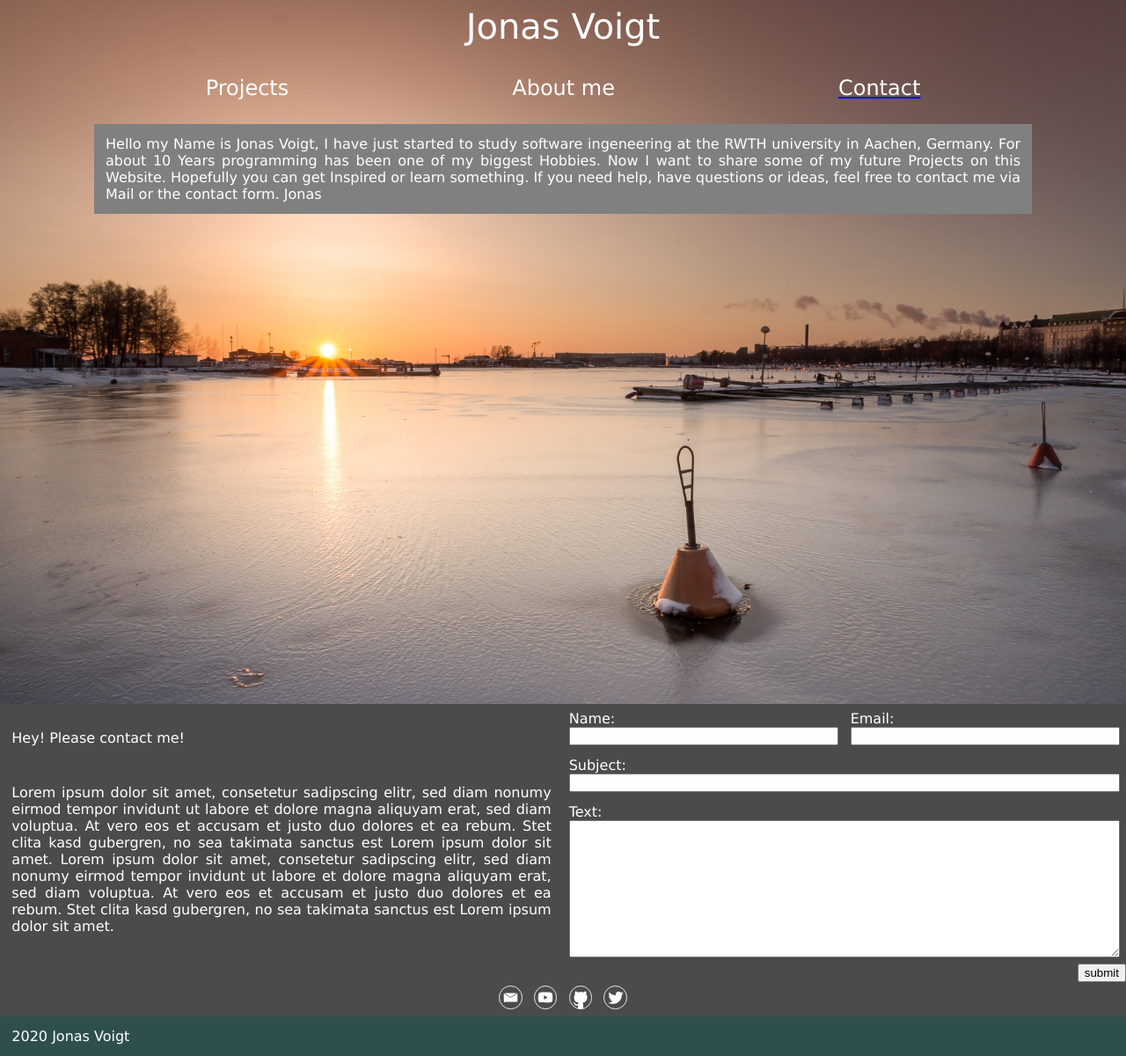
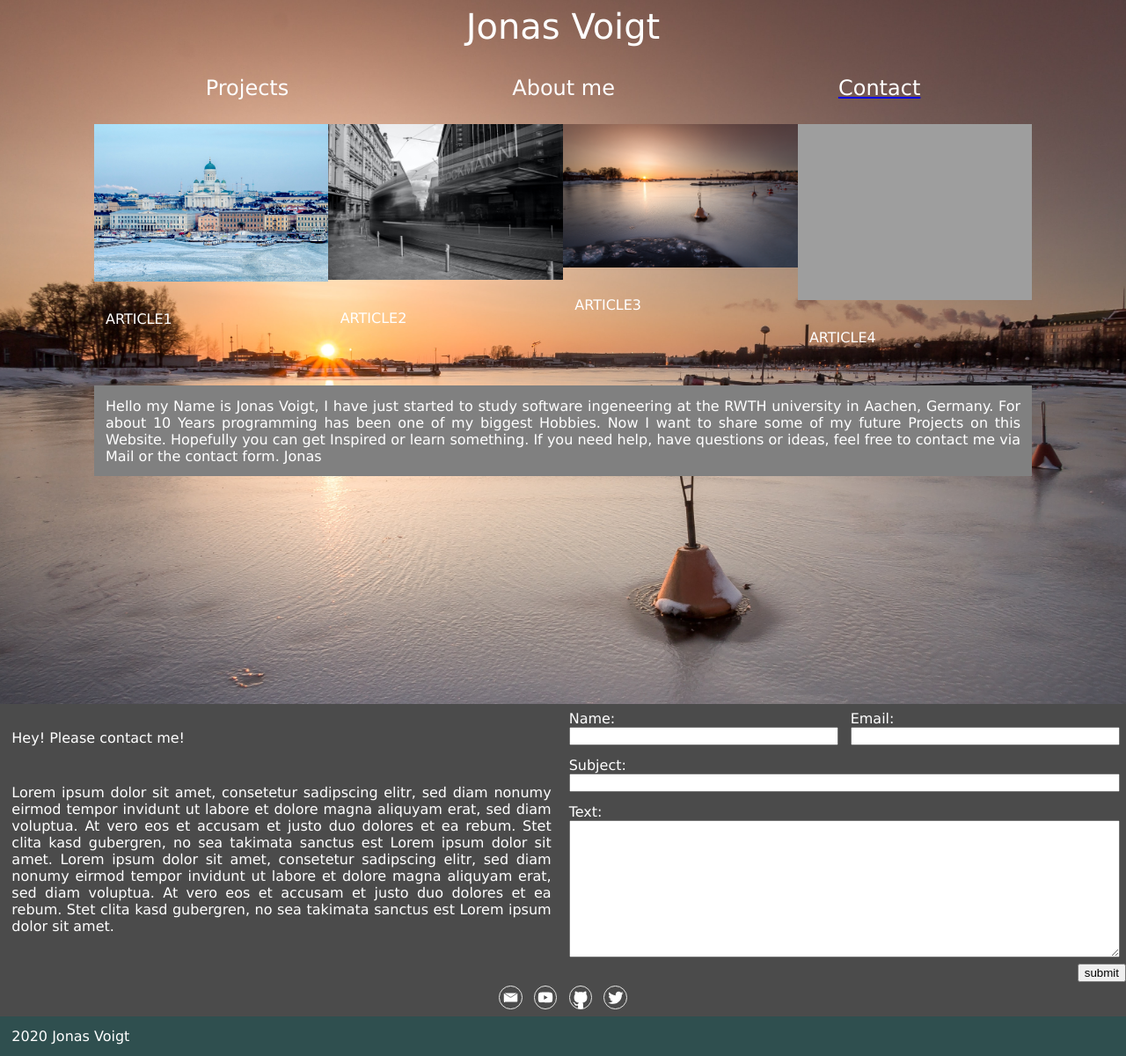
Before and after one commit to JonasVgt/Hompage-V1, a PHP site: page /home.php in a window 1280 px wide. Shown: the whole page at 88% size. Run offline with PHP 8.4, Linux system fonts and the light colour scheme; grey boxes are pictures that could not be loaded.

Commit message:
article preview

```diff
--- /dev/null
+++ b/article_preview.html
@@ -0,0 +1,62 @@
+<!DOCTYPE html>
+
+
+<style>
+.article-preview-box{
+
+
+}
+
+.article-preview-box:after{
+    content: "";
+  display: table;
+  clear: both;
+}
+
+
+.article-preview-tile {
+    display: inline-block;
+    vertical-align: top;
+    width: 24.999%;
+    padding: 0;
+    margin: 0;
+    box-sizing: border-box;
+
+}
+@media only screen and (max-width: 600px) {
+    .article-preview-tile{
+        width: 49.999%;
+
+    }
+}
+@media only screen and (max-width: 300px) {
+    .article-preview-tile{
+        width: 100%;
+    }
+
+}
+
+img{
+    width: 100%;
+
+}
+
+
+
+</style>
+
+<div class="article-preview-box">
+    <div class="article-preview-tile">
+        <img src="article1.jpg">
+        <p>ARTICLE1</p>
+    </div><div class="article-preview-tile">
+        <img src="article2.jpg">
+        <p>ARTICLE2</p>
+    </div><div class="article-preview-tile">
+        <img src="article3.jpg">
+        <p>ARTICLE3</p>
+    </div><div class="article-preview-tile">
+        <img src="article4.jpg">
+        <p>ARTICLE4</p>
+    </div>
+</div>
--- a/home.php
+++ b/home.php
@@ -25,6 +25,11 @@
             </a>
         </header>
 
+        <?php
+        include("article_preview.html");
+
+        ?>
+
 
         <div class="textbox">
             <p>
```
Also changed, not shown: article1.jpg (added), article2.jpg (added), article3.jpg (added), 1 other file.
